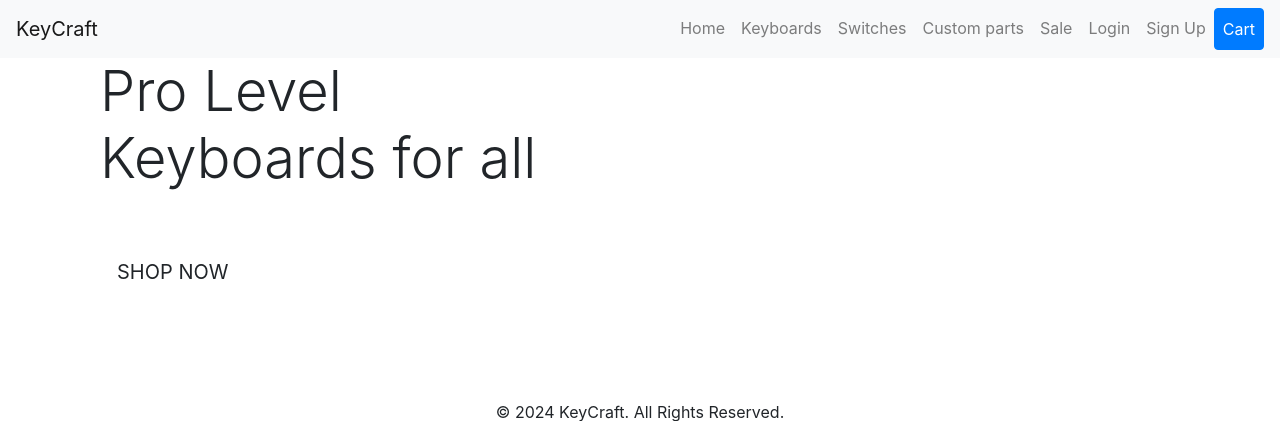
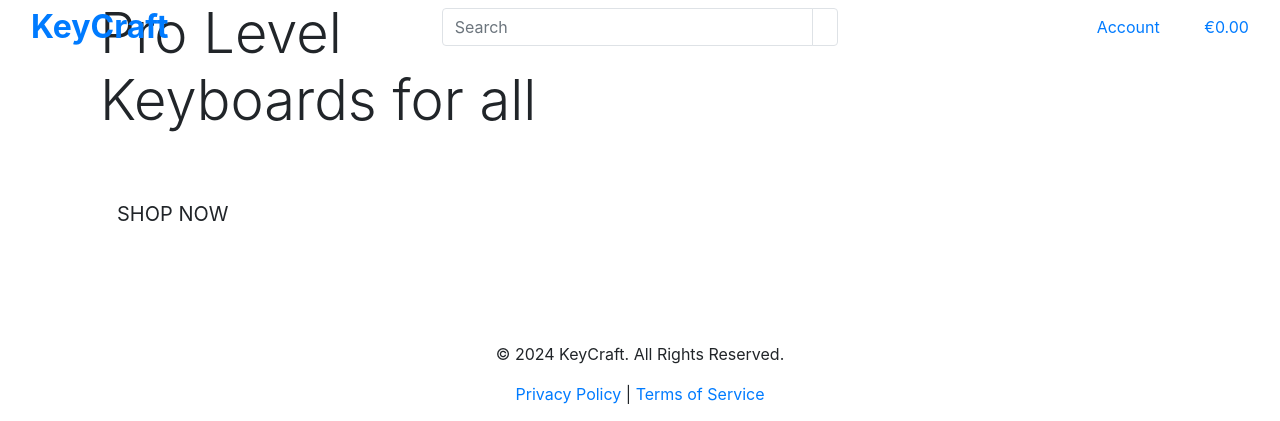
Before and after one commit to TerraBite147/KeyCraft, a Django app: page / in a window 1280 px wide. Shown: the top 421 px of the page. Run offline with Django 3.2, Linux system fonts and the light colour scheme.

Commit message:
feat(base):adjust header

```diff
--- a/templates/base.html
+++ b/templates/base.html
@@ -30,50 +30,67 @@
         </title>
     </head>
     <body>
-        <!-- Navigation Bar -->
-        <nav class="navbar navbar-expand-lg navbar-light bg-light">
-            <a class="navbar-brand" href="{% url 'home' %}">KeyCraft</a>
-            <button class="navbar-toggler" type="button" data-toggle="collapse" data-target="#navbarNav" aria-controls="navbarNav" aria-expanded="false" aria-label="Toggle navigation">
-                <span class="navbar-toggler-icon"></span>
-            </button>
-            <div class="collapse navbar-collapse" id="navbarNav">
-                <ul class="navbar-nav ml-auto">
-                    <li class="nav-item">
-                        <a class="nav-link" href="{% url 'home' %}">Home</a>
-                    </li>
-                    <li class="nav-item">
-                        <a class="nav-link" href="#">Keyboards</a>
-                    </li>
-                    <li class="nav-item">
-                        <a class="nav-link" href="#">Switches</a>
-                    </li>
-                    <li class="nav-item">
-                        <a class="nav-link" href="#">Custom parts</a>
-                    </li>
-                    <li class="nav-item">
-                        <a class="nav-link" href="#">Sale</a>
-                    </li>
-                    {% if user.is_authenticated %}
-                        <li class="nav-item">
-                            <a class="nav-link" href="#">Profile</a>
+        <header class="container-fluid fixed-top">
+            <div class="row">
+                <div class="col-12 col-lg-4 my-auto py-1 py-lg-0 text-center text-lg-left">
+                    <a href="{% url 'home' %}" class="nav-link main-logo-link">
+                        <h2 class="logo-font text-black my-0"><strong>KeyCraft</strong></h2>
+                    </a>
+                </div>
+                <div class="col-12 col-lg-4 my-auto py-1 py-lg-0">
+                    <form method="GET" action="">
+                        <div class="input-group w-100">
+                            <input class="form-control border border-black rounded-left" type="text" name="q" placeholder="Search">
+                            <div class="input-group-append">
+                                <button class="form-control btn btn-black border border-black rounded-right" type="submit">
+                                    <span class="icon">
+                                        <i class="fas fa-search"></i>
+                                    </span>
+                                </button>
+                            </div>
+                        </div>
+                    </form>
+                </div>
+                <div class="col-12 col-lg-4 my-auto py-1 py-lg-0">
+                    <ul class="list-inline list-unstyled text-center text-lg-right my-0">
+                        <li class="list-inline-item dropdown">
+                            <a class="text-black nav-link" href="#" id="user-options" data-toggle="dropdown" aria-haspopup="true" aria-expanded="false">
+                                <div class="text-center">
+                                    <div><i class="fas fa-user fa-lg"></i></div>
+                                    <p class="my-0">Account</p>
+                                </div>
+                            </a>
+                            <div class="dropdown-menu border-0" aria-labelledby="user-options">
+                                {% if request.user.is_authenticated %}
+                                    {% if request.user.is_superuser %}
+                                        <a href="" class="dropdown-item">Product Management</a>
+                                    {% endif %}
+                                    <a href="" class="dropdown-item">My Profile</a>
+                                    <a href="{% url 'account_logout' %}" class="dropdown-item">Logout</a>
+                                {% else %}
+                                    <a href="{% url 'account_signup' %}" class="dropdown-item">Register</a>
+                                    <a href="{% url 'account_login' %}" class="dropdown-item">Login</a>
+                                {% endif %}
+                            </div>
                         </li>
-                        <li class="nav-item">
-                            <a class="nav-link" href="#">Logout</a>
+                        <li class="list-inline-item">
+                            <a class="{% if grand_total %}text-info font-weight-bold{% else %}text-black{% endif %} nav-link" href="">
+                                <div class="text-center">
+                                    <div><i class="fas fa-shopping-bag fa-lg"></i></div>
+                                    <p class="my-0">
+                                        {% if grand_total %}
+                                            ${{ grand_total|floatformat:2 }}
+                                        {% else %}
+                                            €0.00
+                                        {% endif %}
+                                    </p>
+                                </div>
+                            </a>
                         </li>
-                    {% else %}
-                        <li class="nav-item">
-                            <a class="nav-link" href="#">Login</a>
-                        </li>
-                        <li class="nav-item">
-                            <a class="nav-link" href="#">Sign Up</a>
-                        </li>
-                    {% endif %}
-                    <li class="nav-item">
-                        <a class="nav-link btn btn-primary text-white" href="#">Cart</a>
-                    </li>
-                </ul>
+                    </ul>
+                </div>
             </div>
-        </nav>
+        </header>
 
         {% if messages %}
             <div class="container mt-3">
```
Also changed, not shown: static/css/base.css (added, +81 -0 lines).
